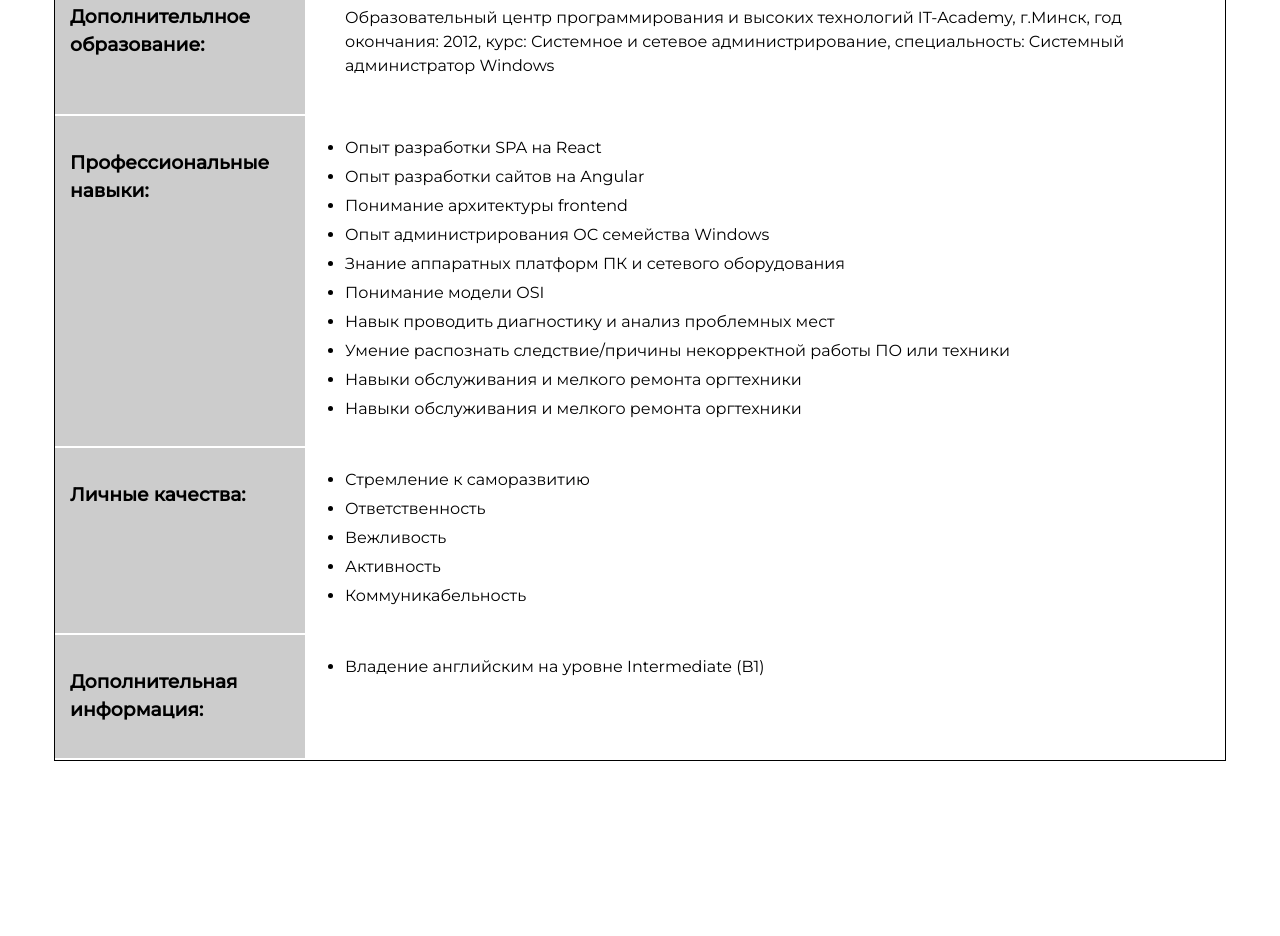
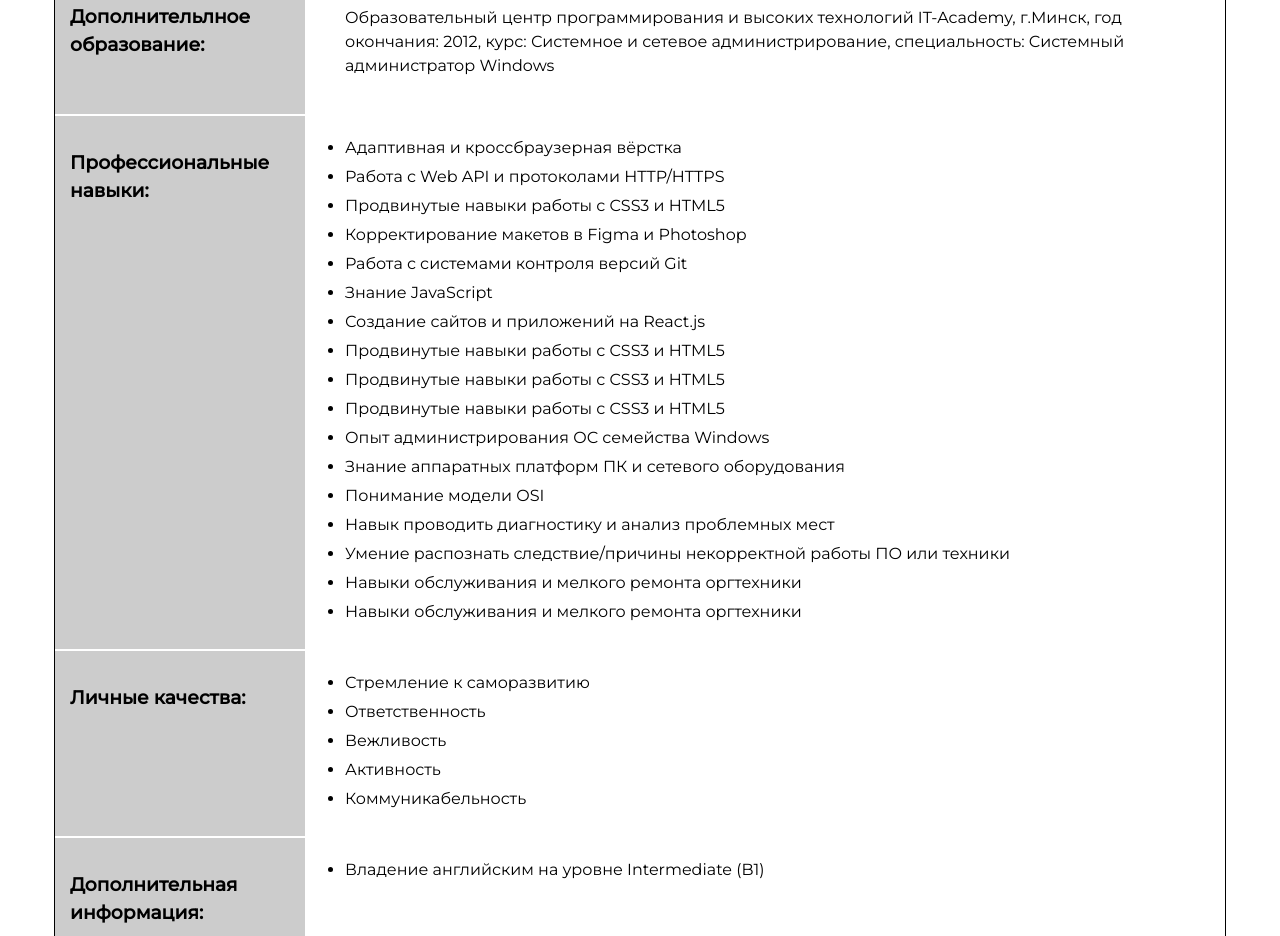
Before and after one commit to alkurto/cv, a plain HTML site: page index.html in a window 1280 px wide. Shown: the part 1680-2616 px from the top of the page. Before the commit the page ends 2449 px from the top, so only its background shows below. Drawn offline with nearby package versions, Linux system fonts and the light colour scheme.

Commit message:
feat: add info

```diff
--- a/index.html
+++ b/index.html
@@ -163,9 +163,16 @@
         </div>
         <div class="block__right-column">
           <ul>
-            <li>Опыт разработки SPA на React</li>
-            <li>Опыт разработки сайтов на Angular</li>
-            <li>Понимание архитектуры frontend</li>
+            <li>Адаптивная и кроссбраузерная вёрстка</li>
+            <li>Работа с Web API и протоколами HTTP/HTTPS</li>
+            <li>Продвинутые навыки работы с CSS3 и HTML5</li>
+            <li>Корректирование макетов в Figma и Photoshop</li>
+            <li>Работа с системами контроля версий Git</li>
+            <li>Знание JavaScript</li>
+            <li>Создание сайтов и приложений на React.js</li>
+            <li>Продвинутые навыки работы с CSS3 и HTML5</li>
+            <li>Продвинутые навыки работы с CSS3 и HTML5</li>
+            <li>Продвинутые навыки работы с CSS3 и HTML5</li>
             <li>Опыт администрирования OС семейства Windows</li>
             <li>Знание аппаратных платформ ПК и сетевого оборудования</li>
             <li>Понимание модели OSI</li>
```
